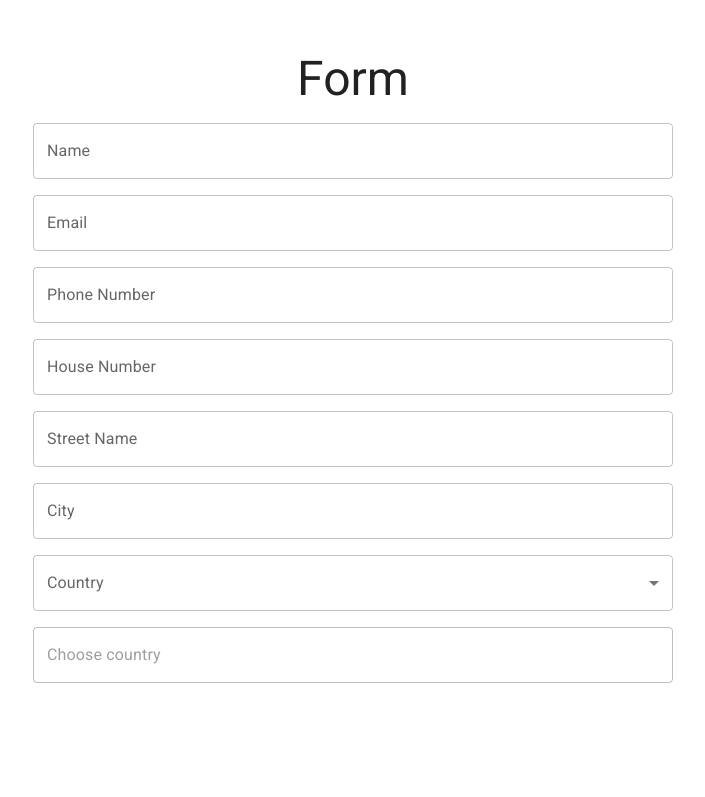
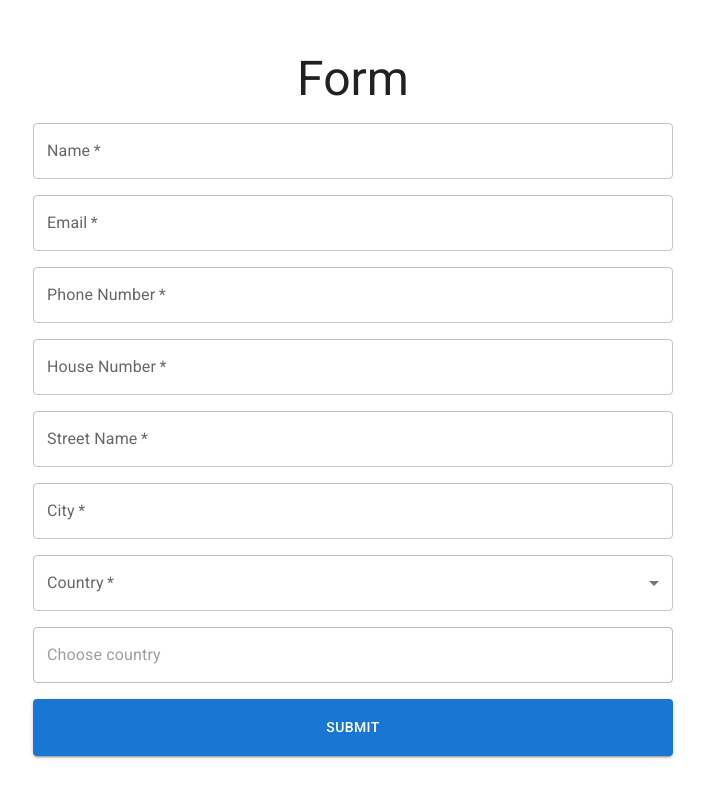
Before and after one commit to Zaland/DockerApp, a React (Create React App) app in the folder UI/: page / in a window 1280 px wide. Shown: the part 109-906 px from the top of the page, without its empty margins (287-992 px from the left). Before the commit the page ends 872 px from the top, so only its background shows below. Built offline with nearby package versions, Linux system fonts and the light colour scheme.

Commit message:
Set form to update based on country

```diff
--- a/UI/src/Form.tsx
+++ b/UI/src/Form.tsx
@@ -1,30 +1,73 @@
-import { useState, useCallback } from "react";
-import { Box, Grid, MenuItem, TextField, Typography } from "@mui/material";
+import { useEffect, useState, useCallback } from "react";
+import { Box, Button, Grid, MenuItem, TextField, Typography } from "@mui/material";
 import { CountryList, ProvinceList, StateList } from "./Data";
 
 export const Form = () => {
   const [country, setCountry] = useState("");
+  const [stateProvince, setStateProvince] = useState("");
 
-  const renderProvinceState = useCallback(() => {
+  useEffect(() => {
+    setStateProvince("");
+  }, [country]);
+
+  const renderProvinceState = () => {
     switch (country) {
       case '':
-        return <TextField id="stateProvince" label="Choose country" variant="outlined" fullWidth disabled />;
+        return (
+          <TextField
+            id="stateProvince"
+            label="Choose country"
+            variant="outlined"
+            value={stateProvince}
+            onChange={event => setStateProvince(event.target.value)}
+            fullWidth
+            disabled
+          />
+        );
       case 'CA':
         return (
-          <TextField id="stateProvince" label="Province" variant="outlined" select fullWidth>
+          <TextField
+            id="stateProvince"
+            label="Province"
+            variant="outlined"
+            value={stateProvince}
+            onChange={event => setStateProvince(event.target.value)}
+            select
+            fullWidth
+            required
+          >
             {renderProvinceList()}
           </TextField>
         );
       case 'US':
         return (
-          <TextField id="stateProvince" label="State" variant="outlined" select fullWidth>
+          <TextField
+            id="stateProvince"
+            label="State"
+            variant="outlined"
+            value={stateProvince}
+            onChange={event => setStateProvince(event.target.value)}
+            select
+            fullWidth
+            required
+          >
             {renderStateList()}
           </TextField>
         );
       default:
-        return <TextField id="stateProvince" label="Country" variant="outlined" fullWidth />;
+        return (
+          <TextField
+            id="stateProvince"
+            label="Country"
+            variant="outlined"
+            value={stateProvince}
+            onChange={event => setStateProvince(event.target.value)}
+            fullWidth
+            required
+          />
+        );
     }
-  }, [country]);
+  };
 
   const renderCountryList = useCallback(() => {
     return CountryList.map(country => (
@@ -47,37 +90,42 @@ export const Form = () => {
   return (
     <Grid container justifyContent="center" alignItems="center" sx={{ paddingTop: 10 }}>
       <Box sx={{ width: 800 }}>
+        <form>
           <Grid container justifyContent="center" alignItems="center" spacing={2} sx={{ padding: 10 }}>
             <Grid item xs={12} textAlign="center">
               <Typography variant="h3">Form</Typography>
             </Grid>
             <Grid item xs={12}>
-            <TextField id="name" label="Name" variant="outlined" fullWidth />
+              <TextField id="name" label="Name" variant="outlined" fullWidth required />
             </Grid>
             <Grid item xs={12}>
-            <TextField id="email" label="Email" variant="outlined" fullWidth />
+              <TextField id="email" label="Email" variant="outlined" fullWidth required />
             </Grid>
             <Grid item xs={12}>
-            <TextField id="phoneNum" label="Phone Number" variant="outlined" fullWidth />
+              <TextField id="phoneNum" label="Phone Number" variant="outlined" fullWidth required />
             </Grid>
             <Grid item xs={12}>
-            <TextField id="houseNum" label="House Number" variant="outlined" fullWidth />
+              <TextField id="houseNum" label="House Number" variant="outlined" fullWidth required />
             </Grid>
             <Grid item xs={12}>
-            <TextField id="streetName" label="Street Name" variant="outlined" fullWidth />
+              <TextField id="streetName" label="Street Name" variant="outlined" fullWidth required />
             </Grid>
             <Grid item xs={12}>
-            <TextField id="city" label="City" variant="outlined" fullWidth />
+              <TextField id="city" label="City" variant="outlined" fullWidth required />
             </Grid>
             <Grid item xs={12}>
-            <TextField id="country" label="Country" value={country} onChange={event => setCountry(event.target.value)} select fullWidth>
+              <TextField id="country" label="Country" value={country} onChange={event => setCountry(event.target.value)} select fullWidth required>
                 {renderCountryList()}
               </TextField>
             </Grid>
             <Grid item xs={12}>
               {renderProvinceState()}
             </Grid>
+            <Grid item xs={12}>
+              <Button type="submit" variant="contained" fullWidth sx={{ paddingTop: 2, paddingBottom: 2 }}>Submit</Button>
             </Grid>
+          </Grid>
+        </form>
       </Box>
     </Grid>
   );
```
Lines whose indentation alone changed are shown as unchanged.
